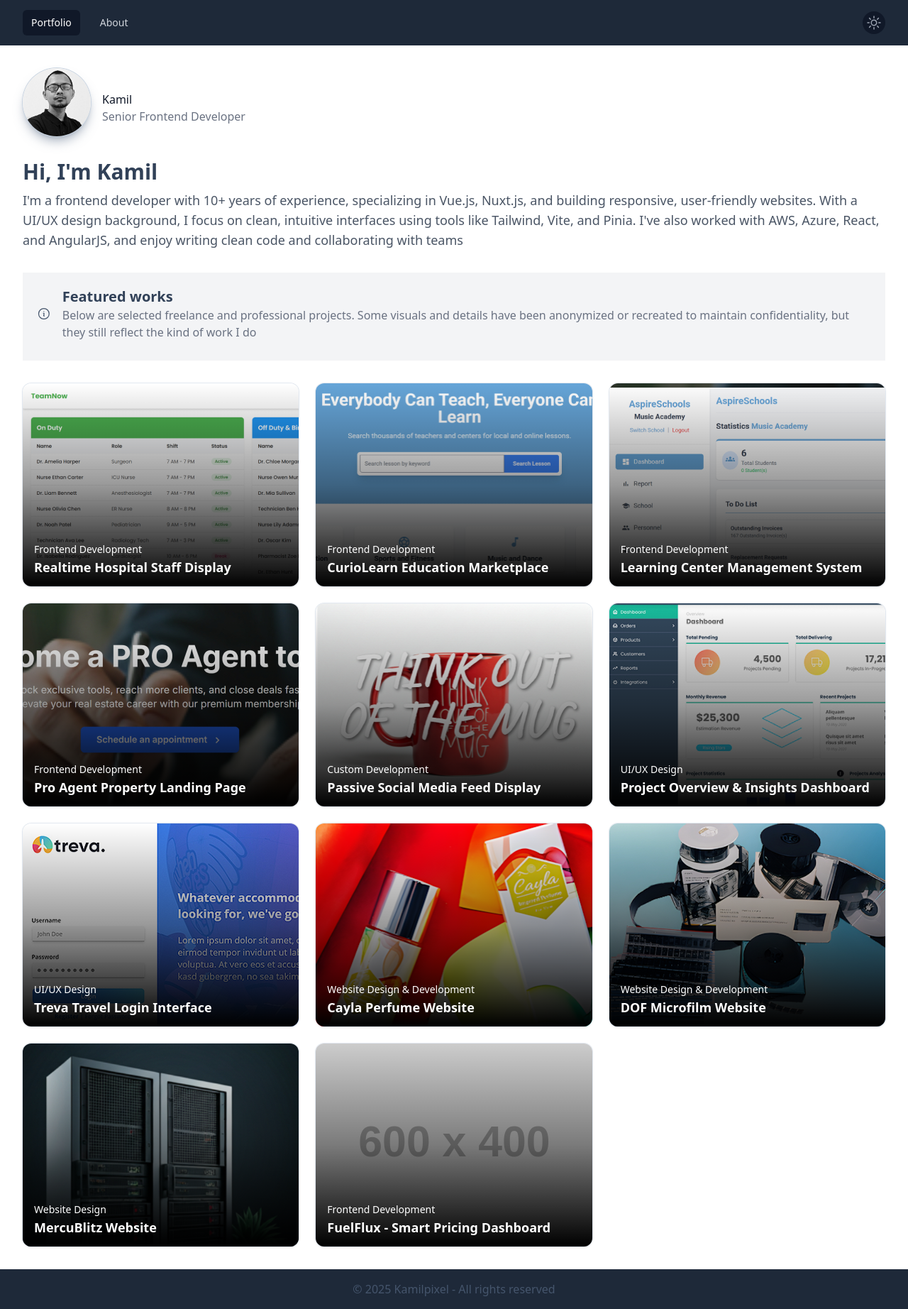
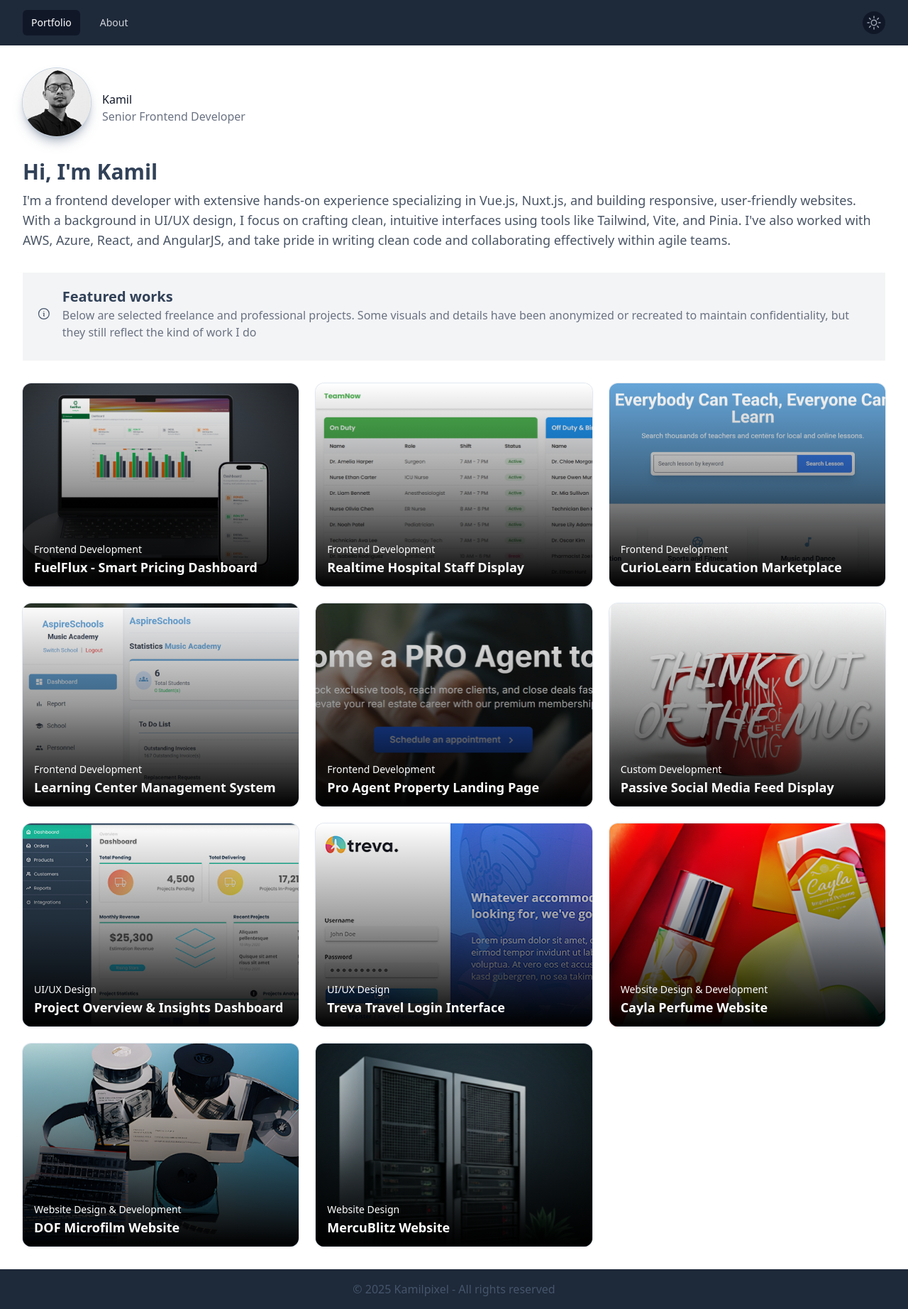
Before and after one commit to kamilpixel/kamilpixel.github.io-source, a Vue app: page /#/ in a window 1280 px wide. Shown: the whole page at 71% size. Built offline with nearby package versions, Linux system fonts and the light colour scheme.

Commit message:
Update some text. update deployment script

```diff
--- a/package.json
+++ b/package.json
@@ -13,7 +13,8 @@
     "type-check": "vue-tsc --build",
     "lint": "eslint --ext .ts,.js,.vue src --fix",
     "format": "prettier --write src/",
-    "prepare": "husky install"
+    "prepare": "husky install",
+    "deploy": "vite build && gh-pages -d dist -b gh-pages -r https://github.com/kamilpixel/kamilpixel.github.io.git"
   },
   "lint-staged": {
     "*.{js,ts,vue}": [
--- a/public/data/portfolio.json
+++ b/public/data/portfolio.json
@@ -1,4 +1,15 @@
 [
+  {
+    "project_title": "FuelFlux - Smart Pricing Dashboard",
+    "project_type": "Frontend Development",
+    "project_tech_stack": "ReactJS v18, React-router, Axios, Tailwind CSS, Chart.js, Vite",
+    "project_team": "Solo",
+    "project_role": "Frontend Developer",
+    "project_description": "Live Demo: <a href=\"https://kamilpixel.github.io/petrol-price-dashboard\" target=\"_blank\" rel=\"noopener noreferrer\" class=\"text-indigo-600\">https://kamilpixel.github.io/petrol-price-dashboard</a> <br/> A fast and responsive Petrol Price Dashboard web application designed to help users monitor, analyze, and visualize current and historical fuel prices. Built with a modern frontend stack to deliver a smooth and engaging user experience.",
+    "project_thumbnail": "assets/portfolio/fuelflux/screenshot.png",
+    "project_screenshot": "assets/portfolio/fuelflux/screenshot.png",
+    "project_visible": true
+  },
   {
     "project_title": "CargoTrack Air Freight Status Dashboard (Coming soon)",
     "project_type": "Frontend Development",
@@ -119,16 +130,5 @@
     "project_thumbnail": "assets/portfolio/mercu/thumbnail.jpg",
     "project_screenshot": "assets/portfolio/mercu/screenshot.jpg",
     "project_visible": true
-  },
-  {
-    "project_title": "FuelFlux - Smart Pricing Dashboard",
-    "project_type": "Frontend Development",
-    "project_tech_stack": "ReactJS/NextJS",
-    "project_team": "Solo",
-    "project_role": "Frontend Developer",
-    "project_description": "Coming soon...",
-    "project_thumbnail": "https://placehold.co/600x400?text=Coming+Soon",
-    "project_screenshot": "https://placehold.co/1920x1080?text=Coming+Soon",
-    "project_visible": true
   }
 ]
--- a/src/components/Portfolio/PortfolioDetail.vue
+++ b/src/components/Portfolio/PortfolioDetail.vue
@@ -67,9 +67,10 @@
                               </p>
                               <div class="grid grid-cols-1 sm:grid-cols-2 gap-2 md:gap-4">
                                 <!-- Project description -->
-                                <p class="text-lg text-gray-600 dark:text-gray-400 pb-4 md:pb-0">
-                                  {{ portfolioStore.selectedPortfolioItem?.project_description }}
-                                </p>
+                                <p
+                                  class="text-lg text-gray-600 dark:text-gray-400 pb-4 md:pb-0"
+                                  v-html="safeDescriptionHtml"
+                                />
                                 <!-- Project tech stack, team, role -->
                                 <dl
                                   class="max-w-xl space-y-8 md:space-y-4 text-base/7 text-gray-600 lg:max-w-none pb-4 md:pb-0"
@@ -144,6 +145,7 @@
 import { XMarkIcon } from '@heroicons/vue/24/outline';
 import { Square3Stack3DIcon, UserGroupIcon, UserIcon } from '@heroicons/vue/20/solid';
 import { usePortfolioStore } from '@/stores/portfolioStore';
+import { useSanitizedHtml } from '@/composables/useSanitizedHtml';
 
 const portfolioStore = usePortfolioStore();
 
@@ -164,4 +166,10 @@
     icon: UserIcon,
   },
 ]);
+
+const rawDescription = computed(
+  () => portfolioStore.selectedPortfolioItem?.project_description ?? '',
+);
+
+const { sanitizedHtml: safeDescriptionHtml } = useSanitizedHtml(rawDescription);
 </script>
--- /dev/null
+++ b/src/composables/useSanitizedHtml.ts
@@ -0,0 +1,38 @@
+// composables/useSanitizedHtml.ts
+
+import { computed } from 'vue';
+import type { ComputedRef, Ref } from 'vue';
+
+export function useSanitizedHtml(rawHtmlRef: Ref<string | undefined | null>): {
+  sanitizedHtml: ComputedRef<string>;
+} {
+  const sanitizeHTML = (htmlString: string): string => {
+    const template = document.createElement('template');
+    template.innerHTML = htmlString.trim();
+
+    // Remove <script> tags
+    const scripts = template.content.querySelectorAll('script');
+    scripts.forEach((script) => script.remove());
+
+    // Remove dangerous attributes
+    const elements = template.content.querySelectorAll('*');
+    for (const el of elements) {
+      for (const attr of Array.from(el.attributes)) {
+        const name = attr.name.toLowerCase();
+        const value = attr.value.toLowerCase();
+        if (name.startsWith('on') || value.startsWith('javascript:')) {
+          el.removeAttribute(attr.name);
+        }
+      }
+    }
+
+    return template.innerHTML;
+  };
+
+  const sanitizedHtml = computed(() => {
+    const raw = rawHtmlRef.value ?? '';
+    return sanitizeHTML(raw);
+  });
+
+  return { sanitizedHtml };
+}
--- a/src/views/AboutView.vue
+++ b/src/views/AboutView.vue
@@ -23,11 +23,12 @@
         class="container mx-auto max-w-7xl px-4 sm:px-6 lg:px-8 text-lg text-gray-500 dark:text-gray-400 pt-4"
       >
         <p class="indent-8 pb-4 text-wrap">
-          Hi, I'm Kamil a Frontend Developer based in Kuala Lumpur, Malaysia, with over 10 years of
-          experience building clean, responsive, and user-friendly web applications. I specialize in
-          Vue.js, Nuxt.js (SSR), and modern frontend ecosystems. From creating dynamic interfaces
-          with Tailwind CSS and Bootstrap, to managing state with Pinia and Vuex, I've helped build
-          scalable products in agile environments across both startups and enterprise teams.
+          Hi, I'm Kamil, a Frontend Developer based in Kuala Lumpur, Malaysia, with a strong track
+          record of building clean, responsive, and user-friendly web applications. I specialize in
+          Vue.js, Nuxt.js with server-side rendering, and modern frontend ecosystems. From crafting
+          dynamic interfaces with Tailwind CSS and Bootstrap to managing state with Pinia and Vuex,
+          I have contributed to scalable products in agile environments across both startups and
+          enterprise teams.
         </p>
         <p class="indent-8 pb-4 text-wrap">
           I also have hands-on experience with Vite, TypeScript, and frontend testing tools like
@@ -44,7 +45,7 @@
           team practices. Let's connect on
           <a
             class="underline underline-offset-4 decoration-2 decoration-indigo-500 text-indigo-400 hover:text-indigo-500 dark:text-indigo-500 dark:hover:text-indigo-600 font-bold"
-            href="https://linkedin.com/in/kamilkahar87"
+            href="https://linkedin.com/in/kamilpixel"
             target="_blank"
             >LinkedIn</a
           >
--- a/src/views/PortfolioView.vue
+++ b/src/views/PortfolioView.vue
@@ -17,10 +17,11 @@
 
     <h1 class="text-3xl font-bold text-slate-700 dark:text-gray-200 pb-2">Hi, I'm Kamil</h1>
     <p class="text-lg text-gray-600 dark:text-gray-400 mb-8">
-      I'm a frontend developer with 10+ years of experience, specializing in Vue.js, Nuxt.js, and
-      building responsive, user-friendly websites. With a UI/UX design background, I focus on clean,
-      intuitive interfaces using tools like Tailwind, Vite, and Pinia. I've also worked with AWS,
-      Azure, React, and AngularJS, and enjoy writing clean code and collaborating with teams
+      I'm a frontend developer with extensive hands-on experience specializing in Vue.js, Nuxt.js,
+      and building responsive, user-friendly websites. With a background in UI/UX design, I focus on
+      crafting clean, intuitive interfaces using tools like Tailwind, Vite, and Pinia. I've also
+      worked with AWS, Azure, React, and AngularJS, and take pride in writing clean code and
+      collaborating effectively within agile teams.
     </p>
 
     <div class="p-5 bg-gray-100 dark:bg-gray-800 mb-8 text-wrap">
```
Also changed, not shown: public/assets/portfolio/fuelflux/screenshot.png (added).
